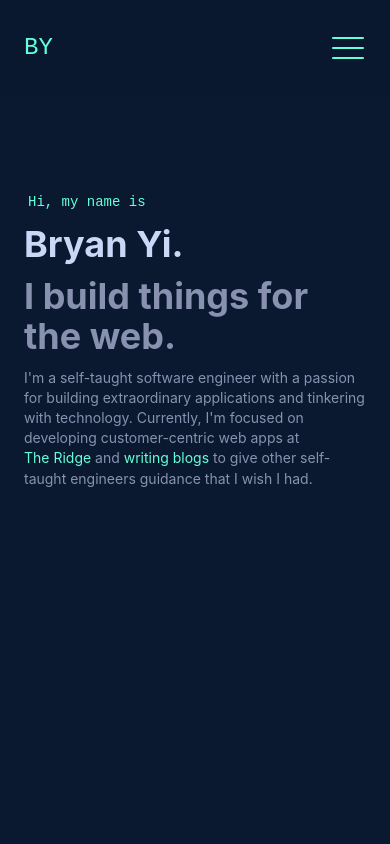
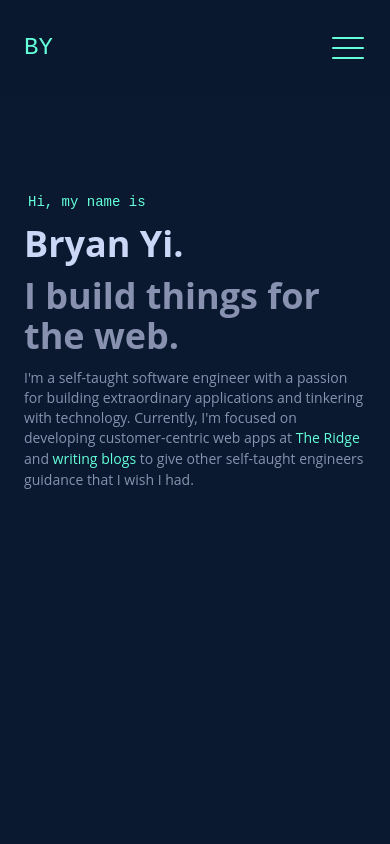
Before and after one commit to bryanyi/bryanyi-portfolio-v2, a Next.js app: page / in a window 390 px wide. Shown: the top 844 px of the page. Built offline with nearby package versions, Linux system fonts and the light colour scheme.

Commit message:
attempting font fix for mobile

```diff
--- a/app/globals.css
+++ b/app/globals.css
@@ -2,6 +2,7 @@
 @tailwind components;
 @tailwind utilities;
 @import url("https://fonts.googleapis.com/css2?family=Space+Mono:ital,wght@0,400;0,700;1,400;1,700&display=swap");
+@import url("https://fonts.googleapis.com/css2?family=Fira+Sans:ital,wght@0,100;0,200;0,300;0,400;0,500;0,600;0,700;0,800;0,900;1,100;1,200;1,300;1,400;1,500;1,600;1,700;1,800;1,900&display=swap");
 
 :root {
   --primary-color: #ccd6f6;
--- a/tailwind.config.js
+++ b/tailwind.config.js
@@ -26,7 +26,7 @@
       },
       fontFamily: {
         spacemono: ["Space Mono", "monospace"],
-        fontSans: ["Calibre", "Inter", "San Francisco", "SF Pro Text"],
+        fontSans: ["Calibre", "Fira Sans", "Open Sans", "Inter", "San Francisco", "SF Pro Text"],
       },
       boxShadow: {
         squish: "3px 3px 0 1px var(--primary-color)",
```
